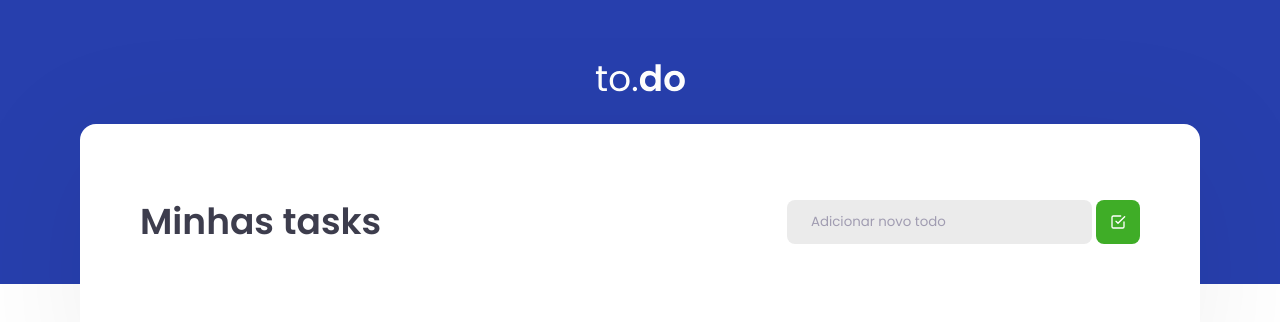
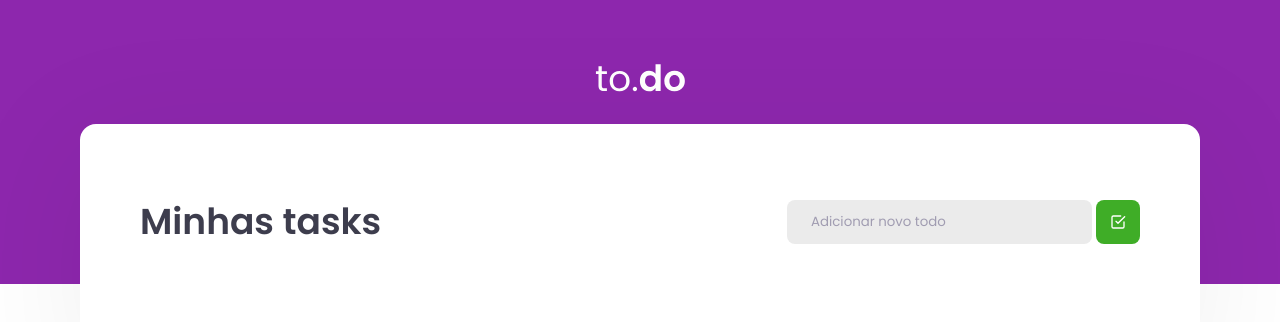
Before and after one commit to Gabrielhidro/Ignite-1-task.list, a React app: page / in a window 1280 px wide. Shown: the top 322 px of the page. Built offline with nearby package versions, Linux system fonts and the light colour scheme.

Commit message:
Change background

```diff
--- a/src/styles/header.scss
+++ b/src/styles/header.scss
@@ -1,8 +1,8 @@
 header.header {
-  background: var(--blue);
+  background: #8d27ad;
   padding-top: 2rem;
 
-  > div {
+  >div {
     max-width: 1120px;
     margin: 0 auto;
 
```
